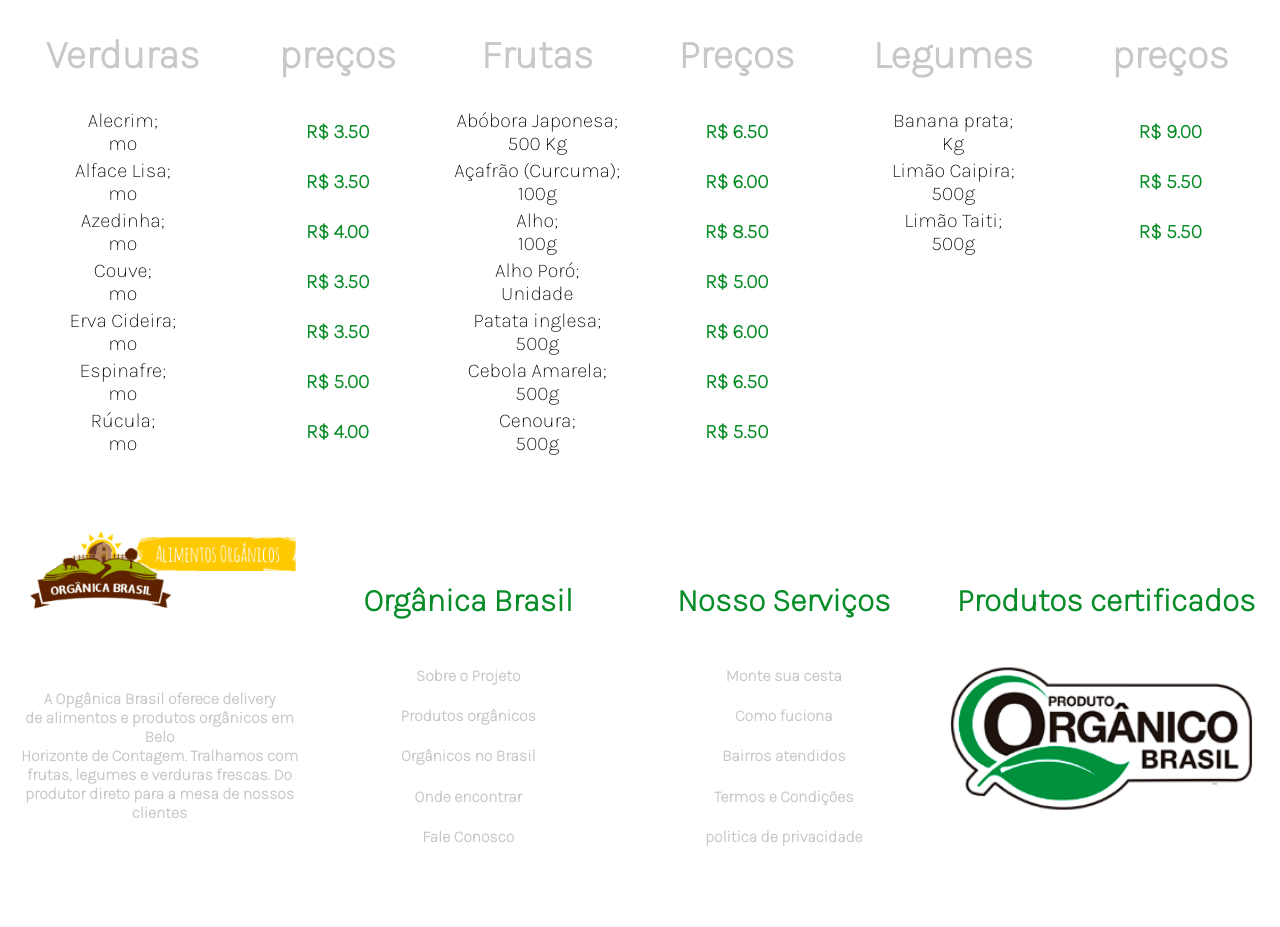
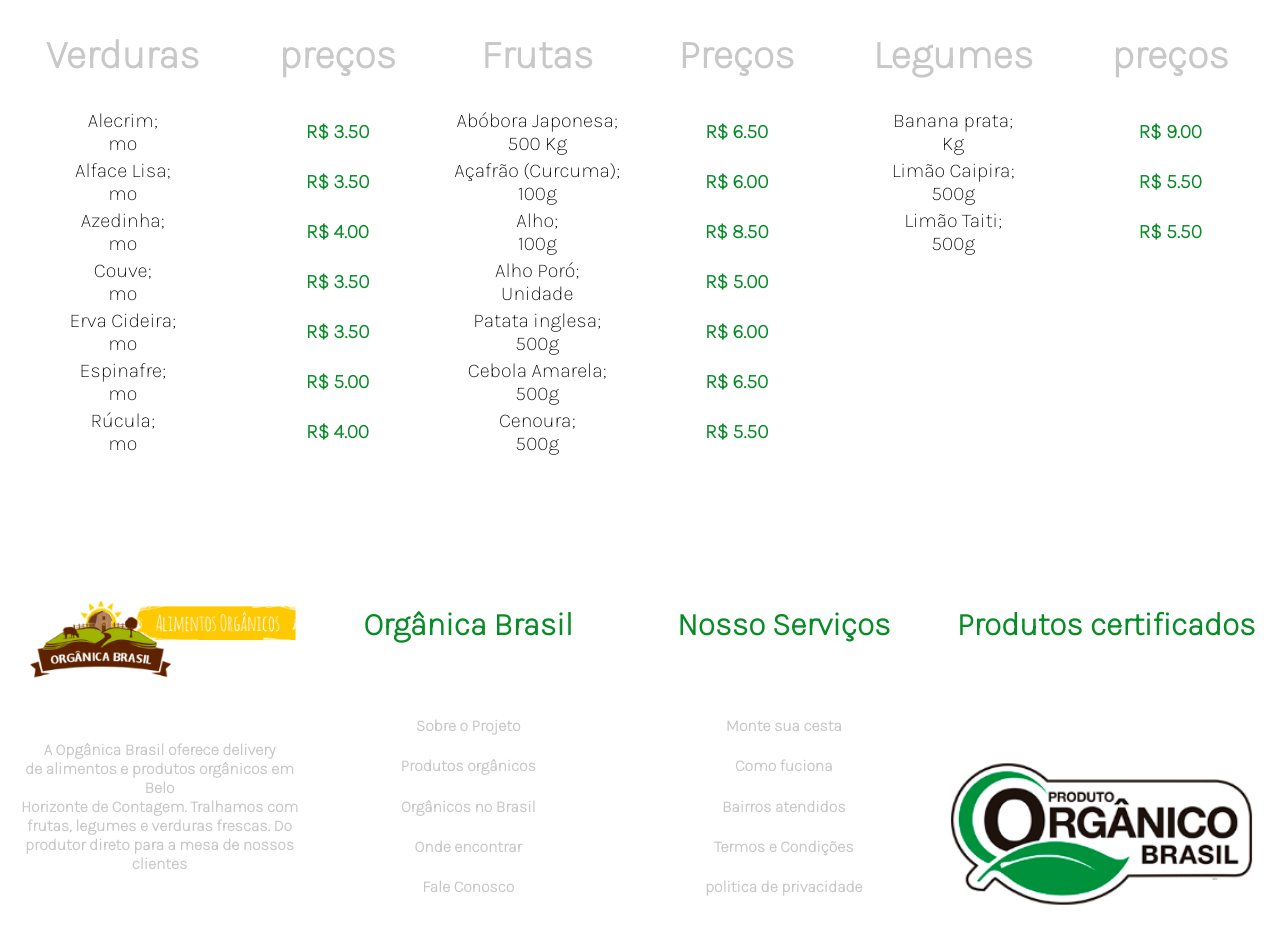
Before and after one commit to AlanPrates/Aula04-Organica-Brasil, a plain HTML site: page index.html in a window 1280 px wide. Shown: the part 411-1338 px from the top of the page. Before the commit the page ends 1285 px from the top, so only its background shows below. Drawn offline with Linux system fonts and the light colour scheme; a web font is replaced by a local one.

Commit message:
Update style.css

```diff
--- a/style.css
+++ b/style.css
@@ -77,14 +77,15 @@
             #rodape img
             {
                 width: 100%;
-                margin-top: -40px;
+                margin-top: 40px;
+
             }
 
             #rodape h1, h4
             {
                 font-family: "Karla";
                 color:rgb(200,200,200);
-
+                margin-top: 10px;
 
             }
 
```
